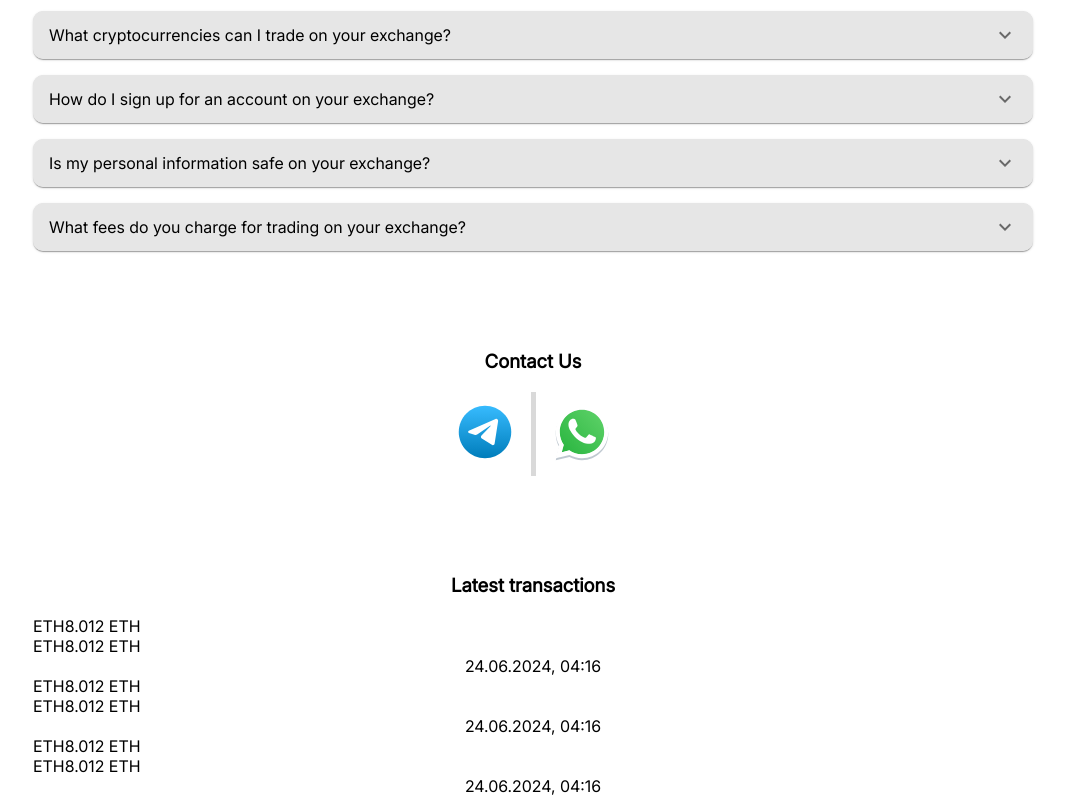
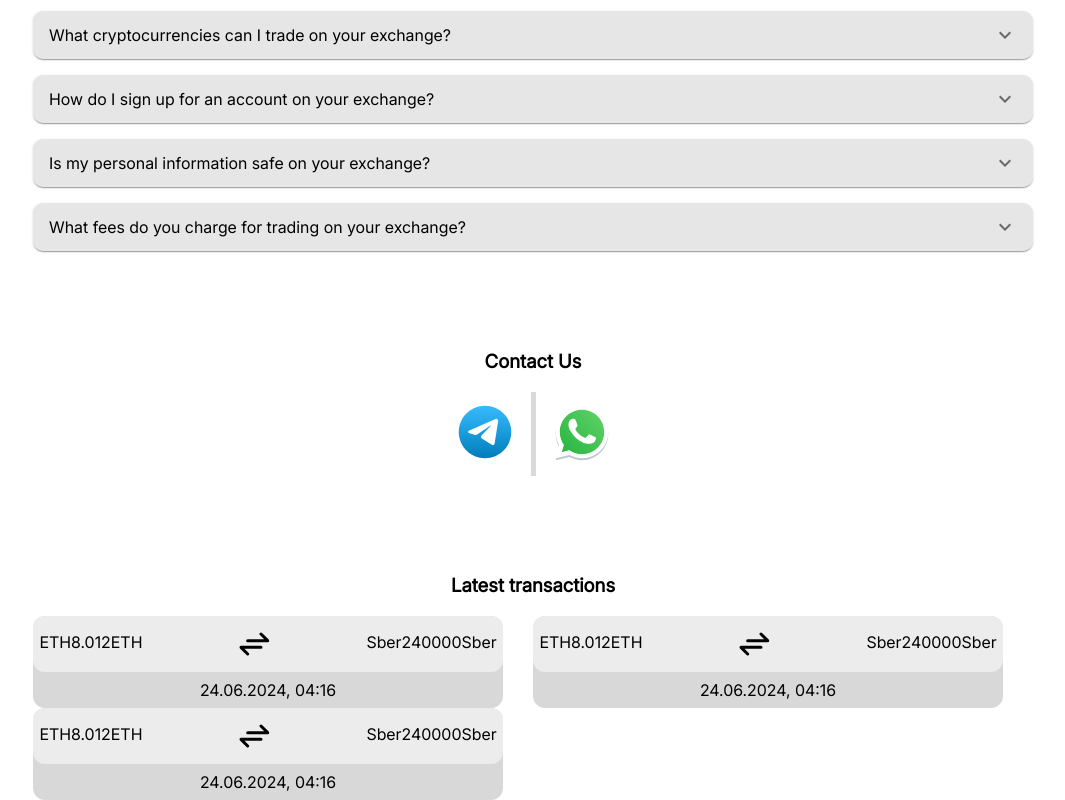
Before and after one commit to senak322/coins-front, a React (Create React App) app: page / in a window 1280 px wide. Shown: the part 754-1554 px from the top of the page, without its empty margins (107-1172 px from the left). Built offline with nearby package versions, Linux system fonts and the light colour scheme.

Commit message:
add latest item

```diff
--- a/src/components/CoinItem/CoinItem.tsx
+++ b/src/components/CoinItem/CoinItem.tsx
@@ -2,14 +2,16 @@ import "./CoinItem.scss";
 
 interface CoinItemProps {
   title: string;
+  sum: number;
 }
 
-export default function CoinItem({ title }: CoinItemProps) {
+export default function CoinItem({ title, sum }: CoinItemProps) {
   return (
     <div className="coin-item">
       <img src="" alt="" />
       <p>{title}</p>
-      <p>8.012 ETH</p>
+      <p>{sum}</p>
+      <p>{title}</p>
     </div>
   );
 }
--- a/src/components/ExchangeWidget/ExchangeWidget.tsx
+++ b/src/components/ExchangeWidget/ExchangeWidget.tsx
@@ -23,7 +23,7 @@ import {
   InputLabel,
   SelectChangeEvent,
 } from "@mui/material";
-import { ReactNode } from "react";
+// import { ReactNode } from "react";
 import ExchangeItem from "../ExchangeItem/ExchangeItem";
 
 // Валюты для выбора
--- a/src/components/Latest/Latest.scss
+++ b/src/components/Latest/Latest.scss
@@ -0,0 +1,6 @@
+.latest {
+    &__container {
+        display: grid;
+        grid-template-columns: 1fr 1fr;
+    }
+}
--- a/src/components/Latest/Latest.tsx
+++ b/src/components/Latest/Latest.tsx
@@ -1,14 +1,15 @@
 import LatestItem from "../LatestItem/LatestItem";
+import "./Latest.scss";
 
 export default function Latest() {
   return (
-        <section>
+    <section className="latest">
       <h3>Latest transactions</h3>
-            <div>
+      <div className="latest__container">
         <LatestItem />
         <LatestItem />
         <LatestItem />
       </div>
     </section>
-    )
+  );
 }
--- a/src/components/LatestItem/LatestItem.scss
+++ b/src/components/LatestItem/LatestItem.scss
@@ -0,0 +1,16 @@
+.latest-item {
+  max-width: 470px;
+  background-color: #D8D8D8;
+  border-radius: 12px;
+  &__container {
+    display: flex;
+    justify-content: space-between;
+    padding: 1rem .4rem;
+    background-color: #ECECEC;
+    border-radius: 12px;
+    gap: 1rem;
+  }
+  &__date {
+    padding: .5rem;
+  }
+}
--- a/src/components/LatestItem/LatestItem.tsx
+++ b/src/components/LatestItem/LatestItem.tsx
@@ -1,13 +1,16 @@
-import CoinItem from "../CoinItem/CoinItem"
+import CoinItem from "../CoinItem/CoinItem";
+import change from "../../images/change.svg";
+import "./LatestItem.scss";
 
 export default function LatestItem() {
-    return (
-        <div>
-            <CoinItem title="ETH" />
-            <CoinItem title="ETH" />
-            <p>
-            24.06.2024, 04:16
-            </p>
-        </div>
-    )
+  return (
+    <div className="latest-item">
+      <div className="latest-item__container">
+        <CoinItem title="ETH" sum={8.012} />
+        <img src={change} alt="change" />
+        <CoinItem title="Sber" sum={240000} />
+      </div>
+      <p className="latest-item__date">24.06.2024, 04:16</p>
+    </div>
+  );
 }
```
Also changed, not shown: src/images/change.svg (added). Lines whose indentation alone changed are shown as unchanged.
